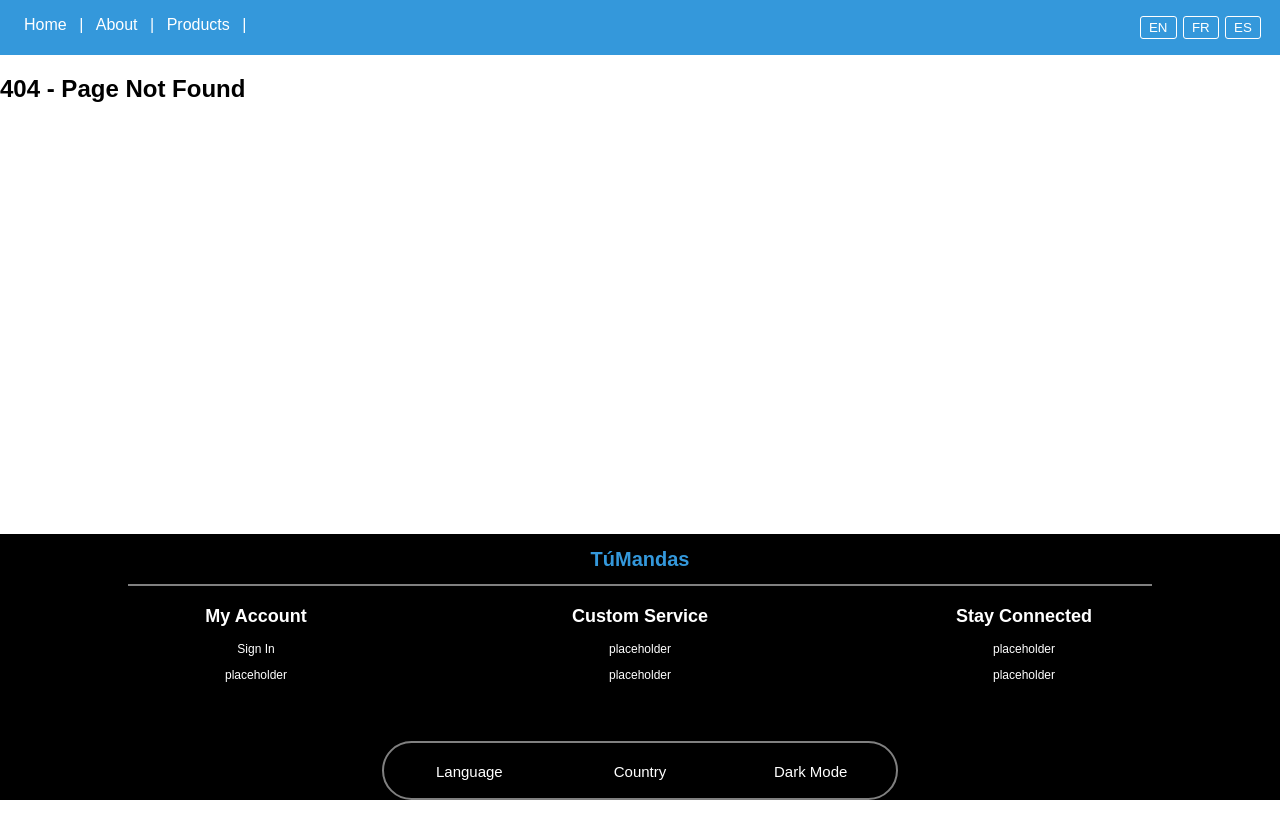
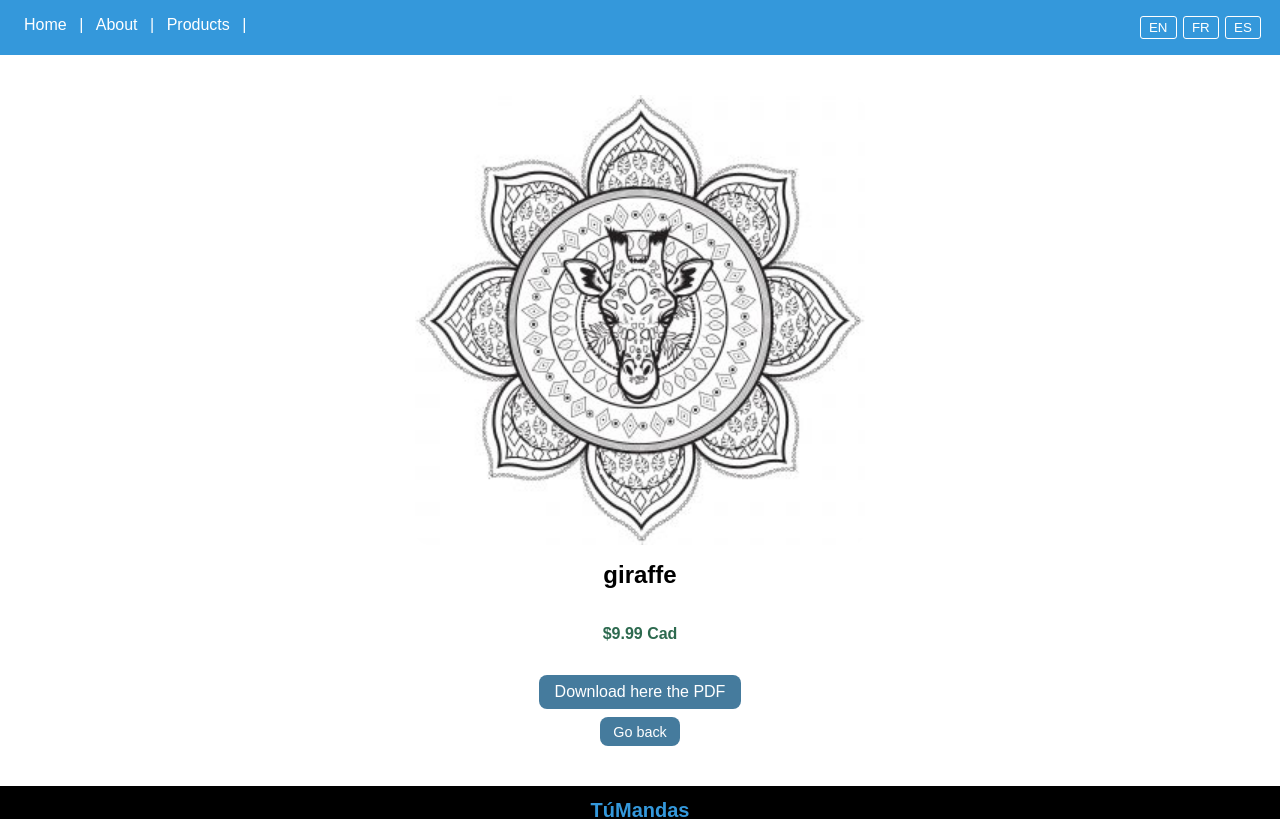
Before and after one commit to cwmichea/Team-E-Commerce-, a React (Create React App) app in the folder frontend/ecommerce/: page /products/P01 in a window 1280 px wide. Before the commit this address had no page. Shown: the top 819 px of the page. Built offline with nearby package versions, Linux system fonts and the light colour scheme.

Commit message:
06.Commmit.Chris.CreateNMapMandalaDataFixed

```diff
--- a/frontend/ecommerce/src/App.js
+++ b/frontend/ecommerce/src/App.js
@@ -21,7 +21,7 @@ const App = () => {
             <Route path="/about" element={<MyAbout />} />
             <Route path="/user/:userId" element={<MyUser />} />
             <Route path="/products/" element={<MyProducts />} />
-            <Route path="/products/productId" element={<MyProducts />} />
+            <Route path="/products/:productId" element={<MyProductDetail />} />
 
             <Route path="*" element={<h2>404 - Page Not Found</h2>} />
           </Routes>
--- a/frontend/ecommerce/src/Components/MandalaGrid.js
+++ b/frontend/ecommerce/src/Components/MandalaGrid.js
@@ -2,6 +2,49 @@ import React from 'react';
 import styled from 'styled-components';
 import mandalas from '../data/mandalas.json';
 import { Link } from 'react-router-dom';
+import { useLanguage } from './LanguageContext'; // Import the language context
+// const imgContext = require.context('..', false, /\.jpg$/);
+const printMe = (log) => {console.log(log);}
+
+export default function MandalaGrid() {
+  const { language } = useLanguage(); // Get current language
+  // Multilingual content
+  const content = {
+      en: {
+        btn: "Take a look",
+      },
+      fr: {
+        btn: "Voir plus",
+      },
+      es: {
+        btn: "Echa un vistazo",
+      }
+  }
+
+  return (<>
+    <Grid>
+      {mandalas.map((item) => {
+        // const imgSrc = imgContext(`${item.imgRoute}`);
+        const imgSrc = process.env.PUBLIC_URL + item.imgRoute; // ✅ fixed
+        const imgSrc1 = '/chocolate1.png';
+        printMe(item.imgRoute.toString());
+        return (
+        <Card key={item.productId}>
+          {/* import chocolate from '../img/chocolate1.png'; */}
+          <StyledLink to={`/products/${item.productId}`}>
+              <Image src={imgSrc} alt={item.name} />
+          </StyledLink>
+          {/* <Image src={imgSrc} alt={item.name} /> */}
+          <Title>{item.name}</Title>
+          <Price>${item.price.toFixed(2)}</Price>
+          <StyledButtonLink to={`/products/${item.productId}`}>
+            {content[language].btn}
+          </StyledButtonLink>
+        </Card>
+      )} )}
+    </Grid></>
+  );
+}
 const Grid = styled.div`
   display: grid;
   grid-template-columns: repeat(auto-fit, minmax(220px, 1fr));
@@ -39,8 +82,7 @@ const Price = styled.p`
   color: #2d6a4f;
   margin: 0.2rem 0;
 `;
-
-const DownloadLink = styled.a`
+const StyledButtonLink = styled(Link)`
   display: inline-block;
   margin-top: 0.5rem;
   padding: 0.4rem 0.8rem;
@@ -53,33 +95,7 @@ const DownloadLink = styled.a`
     background: #1d3557;
   }
 `;
+
 const StyledLink = styled(Link)`
   display: block;
 `;
-const imgContext = require.context('..', false, /\.jpg$/);
-const printMe = (log) => {console.log(log);}
-export default function MandalaGrid() {
-  return (<>
-    <Grid>
-      {mandalas.map((item) => {
-        // const imgSrc = imgContext(`${item.imgRoute}`);
-        const imgSrc = process.env.PUBLIC_URL + item.imgRoute; // ✅ fixed
-        const imgSrc1 = '/chocolate1.png';
-        printMe(item.imgRoute.toString());
-        return (
-        <Card key={item.productId}>
-          {/* import chocolate from '../img/chocolate1.png'; */}
-          <StyledLink to={`/products/${item.productId}`}>
-              <Image src={imgSrc} alt={item.name} />
-          </StyledLink>
-          {/* <Image src={imgSrc} alt={item.name} /> */}
-          <Title>{item.name}</Title>
-          <Price>${item.price.toFixed(2)}</Price>
-          <DownloadLink href={item.filePdfRoute} target="_blank" rel="noopener noreferrer">
-            Download PDF
-          </DownloadLink>
-        </Card>
-      )} )}
-    </Grid></>
-  );
-}
--- a/frontend/ecommerce/src/Components/MyAbout.js
+++ b/frontend/ecommerce/src/Components/MyAbout.js
@@ -1,11 +1,25 @@
 import styled from 'styled-components';
 // import chocolate from './img/chocolate1.png';
 import { Link } from 'react-router-dom';
+import { useLanguage } from './LanguageContext'; // Import the language context
 
 const MyAbout = () => {
+    const { language } = useLanguage(); // Get current language
+  // Multilingual content
+  const content = {
+    en: {
+      header: "About us, Tú Mandas",
+    },
+    fr: {
+      header: " À propos de nous, Tú Mandas",
+    },
+    es: {
+      header: "Acerca de nosotros, ",
+    }
+  };
     return(
       <div>
-        <h1>ABOUT</h1>
+        <Myh1>{content[language].header}</Myh1>
         <p>
           Amet non consequat consectetur aliqua. Culpa do mollit velit laborum elit ex incididunt ex magna. Adipisicing ipsum amet exercitation officia esse aliqua veniam et cupidatat reprehenderit exercitation consectetur irure in. Et exercitation in duis exercitation exercitation adipisicing esse consequat reprehenderit ea nulla sint exercitation laboris. Nostrud labore laborum Lorem irure ipsum sit id laboris. Occaecat dolore ex dolor commodo dolore quis sint ea.
 
@@ -32,8 +46,8 @@ const MyAbout = () => {
     )
 }
 
-const Myimg = styled.img`
-  height: 200px;
+const Myh1 = styled.h1`
+  text-align: center;
 `
 
 export default MyAbout;
--- a/frontend/ecommerce/src/Components/MyProductDetail.js
+++ b/frontend/ecommerce/src/Components/MyProductDetail.js
@@ -1,18 +1,67 @@
 import React from 'react';
-import { useParams } from 'react-router-dom';
+import { useParams, Link } from 'react-router-dom';
 import styled from 'styled-components';
 import mandalas from '../data/mandalas.json';
+import { useLanguage } from './LanguageContext';
+
+export default function MyProductDetail() {
+  const { productId } = useParams();
+  const product = mandalas.find((p) => p.productId === productId);
+  const {language} = useLanguage()
+
+  const content = {
+    en: {
+      error: "Sorry, Product not found!",
+      goback: "Go back",
+      download: "Download here the "
+    },
+    fr: {
+      error: "Désolé, le produit n'a pas été trouvé",
+      goback: "Retour ",
+      download: "Telecharger ici le "
+    },
+    es: {
+      error: "Lo siento, el product no fue encontrado",
+      goback: "Regresar",
+      download: "Descarga aquí el "
+    }
+  }
+//   console.log("productId ", productId);
+//   console.log("productId from URL:", productId);
+//   console.log("All productIds:", mandalas.map(p => p.productId));
+
+  if (!product) {
+    return <Wrapper><h2>{content[language].error}</h2></Wrapper>;
+  }
+
+  return (
+    <Wrapper>
+      <Image src={process.env.PUBLIC_URL + product.imgRoute} alt={product.name} />
+      <Title>{product.name}</Title>
+      <Price>${product.price.toFixed(2)} Cad</Price>
+
+      <DownloadLink href={product.filePdfRoute} target="_blank" rel="noopener noreferrer">
+        {content[language].download} PDF
+      </DownloadLink>
+
+      <StyledButtonLink to={`/products/`}>
+        {content[language].goback}
+      </StyledButtonLink>
+    </Wrapper>
+  );
+}
 
 const Wrapper = styled.div`
   padding: 40px;
   max-width: 600px;
   margin: auto;
-  text-align: center;
-`;
+  display: flex;
+  flex-direction: column;
+  align-items: center; /* Centers child elements horizontally */`;
 
 const Image = styled.img`
   max-width: 100%;
-  height: 500px;
+  height: 450px;
   border-radius: 1rem;
   object-fit: cover;
 `;
@@ -38,26 +87,17 @@ const DownloadLink = styled.a`
     background: #1d3557;
   }
 `;
-
-export default function MyProductDetail() {
-  const { productId } = useParams();
-  const product = mandalas.find((p) => p.productId === productId);
-//   console.log("productId ", productId);
-//   console.log("productId from URL:", productId);
-//   console.log("All productIds:", mandalas.map(p => p.productId));
-
-  if (!product) {
-    return <Wrapper><h2>Product not found!!</h2></Wrapper>;
+const StyledButtonLink = styled(Link)`
+//   display: block;
+//   max-width: 150px;
+  margin-top: 0.5rem;
+  padding: 0.4rem 0.8rem;
+  background: #457b9d;
+  color: white;
+  border-radius: 0.5rem;
+  text-decoration: none;
+  font-size: 0.9rem;
+  &:hover {
+    background: #1d3557;
   }
-
-  return (
-    <Wrapper>
-      <Image src={process.env.PUBLIC_URL + product.imgRoute} alt={product.name} />
-      <Title>{product.name}</Title>
-      <Price>${product.price.toFixed(2)}</Price>
-      <DownloadLink href={product.filePdfRoute} target="_blank" rel="noopener noreferrer">
-        Download PDF
-      </DownloadLink>
-    </Wrapper>
-  );
-}
+`;
--- a/frontend/ecommerce/src/Components/MyProducts.js
+++ b/frontend/ecommerce/src/Components/MyProducts.js
@@ -1,11 +1,26 @@
 import styled from 'styled-components';
 // import chocolate from '../img/chocolate1.png';
 import MandalaGrid from './MandalaGrid';
+import { useLanguage } from './LanguageContext'; // Import the language context
 
 const MyProducts = () => {
-    return(
+  const { language } = useLanguage(); // Get current language
+  // Multilingual content
+  const content = {
+    en: {
+      header: "Our Mandalas",
+    },
+    fr: {
+      header: "Nos Mandalas",
+    },
+    es: {
+      header: "Nuestros Mandalas",
+    }
+  };
+
+  return(
      <div>
-        <Myh1>PRODUCTS</Myh1>
+        <Myh1>{content[language].header}</Myh1>
         {/* <Myimg src={chocolate} alt="Chocolate"/> */}
         <MandalaGrid/>
      </div>
```
